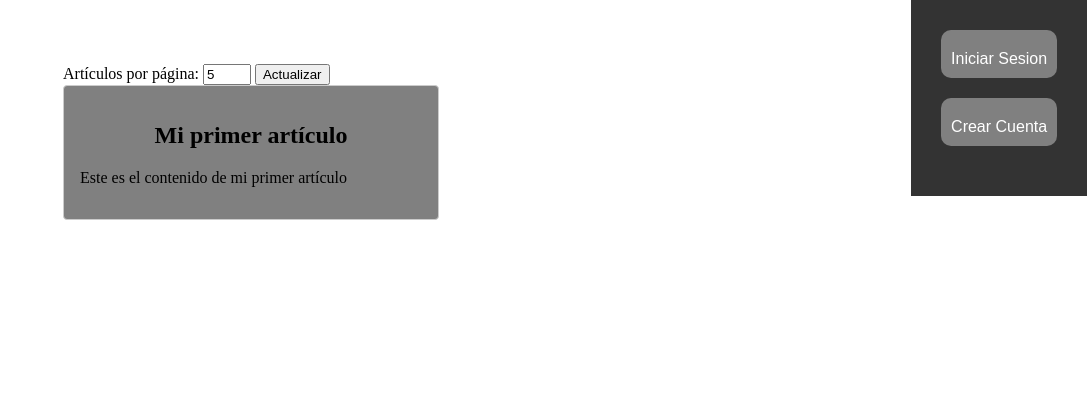
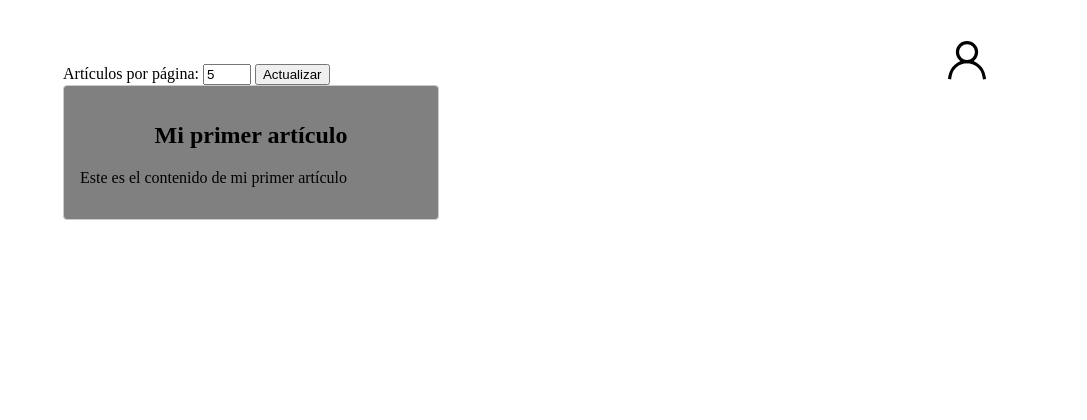
Before and after one commit to Christian270304/Backend-Pt05, a PHP site: page / in a window 1280 px wide. Shown: the top 420 px of the page, without its empty margins (193-1280 px from the left). Run offline with PHP 8.4, Linux system fonts and the light colour scheme; data comes from the database, SQL or seed files in the repository.

Commit message:
Solucionar pequeños errores al no encontrar algunas funciones el programa

```diff
--- a/Estilos/estilos.css
+++ b/Estilos/estilos.css
@@ -20,10 +20,11 @@ body {
 
 .nav-grid {
   grid-area: nav;
+  display: flex;
   min-height: 100vh;
   background-color: #333;
   align-items: center;
-  justify-items: center;
+  height: 100vh;
 }
 
 .nav-bar {
@@ -34,10 +35,7 @@ body {
   padding: 30px;
   position: sticky;
   top: 0;
-  max-height: 100vh;
-  min-width: 5vw;
   width: fit-content;
-  padding-top: 80%;
 }
 
 .nav-bar ul {
--- a/Estilos/estilosInicio.css
+++ b/Estilos/estilosInicio.css
@@ -17,75 +17,74 @@
 }
 
 /*Barra de navegacion*/
-.nav-grid {
-    position: absolute;
-    top: 0;
-    right: 0;
-    background-color: #333;
-    align-items: center;
-    justify-items: center;
-    padding: 10px;
-    z-index: 1000;
+/* Posicionar el contenedor del icono en la parte superior derecha */
+.menu {
+  position: fixed;
+  top: 40px;
+  right: 100px;
+  z-index: 1000;
 }
 
-.nav-bar {
-    display: grid;
-    grid-template-columns: 1fr;
-    align-items: center;
-    font-family: sans-serif;
-    padding: 20px;
+/* Estilo para el contenedor del icono */
+.account-icon {
+  position: relative;
+  display: inline-block;
 }
 
-.nav-bar ul {
-    display: grid;
-    grid-template-rows: repeat(4, auto);
-    list-style: none;
-    margin: 0;
-    padding: 0;
+/* Estilo del icono */
+.account-icon img {
+  width: 40px;
+  height: 40px;
+  cursor: pointer;
+  transition: transform 0.3s ease, opacity 0.3s ease; /* Transiciones suaves */
 }
 
-.nav-bar li {
-    background-color: gray;
-    padding: 0;
-    border-radius: 10px;
-    margin-bottom: 20px;
-    position: relative;
+/* Estilo del menú desplegable (oculto por defecto) */
+.account-icon .dropdown {
+  display: none;
+  position: absolute;
+  top: -20px; /* Alinea el menú exactamente en el lugar del icono */
+  right: -20px;
+  background-color: #333;
+  min-width: 150px;
+  box-shadow: 0px 8px 16px rgba(0, 0, 0, 0.2);
+  z-index: 1;
+  opacity: 0;
+  visibility: hidden;
+  transition: opacity 0.3s ease, visibility 0.3s ease;
 }
 
-.nav-bar li a {
-    display: flex;
-    flex-direction: column;
-    justify-content: center;
-    align-items: center;
-    padding: 10px;
-    color: #fff;
-    border-radius: 10px;
-    text-decoration: none;
-    transition: background 0.3s ease;
-    width: 83%;
+/* Estilo de los enlaces dentro del desplegable */
+.account-icon .dropdown li {
+  list-style: none;
 }
 
-.nav-bar li:hover a {
-    background: #212120;
+.account-icon .dropdown li a {
+  display: block;
+  color: white;
+  padding: 12px 16px;
+  text-decoration: none;
+  background-color: gray;
+  transition: background-color 0.3s ease;
 }
 
-.nav-bar li:hover {
-    transform: translateY(-5px);
-    box-shadow: 0 0 10px rgba(0, 0, 0, 0.2);
+.account-icon .dropdown li a:hover {
+  background-color: #212120; /* Color de fondo al pasar el ratón */
 }
 
-.nav-bar li:hover .icon {
-    transform: scale(1.2);
+/* Cuando el ratón esté sobre el icono, desaparece el ícono y aparece el menú */
+.account-icon:hover img {
+  transform: scale(0.1); /* Reduce el tamaño del ícono a casi 0 */
+  opacity: 0; /* Elimina la visibilidad del ícono */
 }
 
-.nav-bar li span {
-    transition: opacity 0.3s ease;
-    margin-top: 10px;
+.account-icon:hover .dropdown {
+  display: block;
+  opacity: 1;
+  visibility: visible;
 }
 
-.nav-bar li:hover span {
-    opacity: 1;
-}
+
 
 
 
--- a/Html/Borrar.php
+++ b/Html/Borrar.php
@@ -13,7 +13,8 @@
         <div class="nav-grid">
             <nav class="nav-bar">
                 <ul>
-                <li><a href="index.php?pagina=Mostrar"><img class="icon" src="Imagenes/newspaper.svg"><span>Articles</span></a></li>
+                    <li><a href="index.php?pagina=MostrarInici"><img class="icon" src="Imagenes/logout.svg"><span>Cerrar Sesion</span></a></li>
+                    <li><a href="index.php?pagina=Mostrar"><img class="icon" src="Imagenes/newspaper.svg"><span>Articles</span></a></li>
                     <li><a href="index.php?pagina=Insertar"><img class="icon" src="Imagenes/add-square.svg"><span>Insertar Article</span></a></li>
                     <li><a href="index.php?pagina=Borrar"><img class="icon" src="Imagenes/delete-button.svg"><span>Borrar Article</span></a></li>
                     <li><a href="index.php?pagina=Modificar"><img class="icon" src="Imagenes/edit.svg"><span>Modificar Article</span></a></li>
--- a/Html/BorrarVerificar.php
+++ b/Html/BorrarVerificar.php
@@ -13,6 +13,7 @@
         <div class="nav-grid">
         <nav class="nav-bar">
             <ul>
+                <li><a href="index.php?pagina=MostrarInici"><img class="icon" src="Imagenes/logout.svg"><span>Cerrar Sesion</span></a></li>
                 <li><a href="index.php?pagina=Mostrar"><img class="icon" src="Imagenes/newspaper.svg"><span>Articles</span></a></li>
                 <li><a href="index.php?pagina=Insertar"><img class="icon" src="Imagenes/add-square.svg"><span>Insertar Article</span></a></li>
                 <li><a href="index.php?pagina=Borrar"><img class="icon" src="Imagenes/delete-button.svg"><span>Borrar Article</span></a></li>
--- a/Html/Login.php
+++ b/Html/Login.php
@@ -5,7 +5,7 @@
     <meta charset="UTF-8">
     <meta name="viewport" content="width=device-width, initial-scale=1.0">
     <link href="Estilos/Login.css" rel="stylesheet">
-    <title>Document</title>
+    <title>Iniciar Sesion</title>
 </head>
 
 <body>
@@ -16,9 +16,7 @@
         <h4 class="title">Iniciar Sesion</h4>
         <form method="POST" action="index.php?pagina=Login">
             <div class="field">
-                <svg class="input-icon" viewBox="0 0 500 500" xmlns="http://www.w3.org/2000/svg">
-                    <path d="M207.8 20.73c-93.45 18.32-168.7 93.66-187 187.1c-27.64 140.9 68.65 266.2 199.1 285.1c19.01 2.888 36.17-12.26 36.17-31.49l.0001-.6631c0-15.74-11.44-28.88-26.84-31.24c-84.35-12.98-149.2-86.13-149.2-174.2c0-102.9 88.61-185.5 193.4-175.4c91.54 8.869 158.6 91.25 158.6 183.2l0 16.16c0 22.09-17.94 40.05-40 40.05s-40.01-17.96-40.01-40.05v-120.1c0-8.847-7.161-16.02-16.01-16.02l-31.98 .0036c-7.299 0-13.2 4.992-15.12 11.68c-24.85-12.15-54.24-16.38-86.06-5.106c-38.75 13.73-68.12 48.91-73.72 89.64c-9.483 69.01 43.81 128 110.9 128c26.44 0 50.43-9.544 69.59-24.88c24 31.3 65.23 48.69 109.4 37.49C465.2 369.3 496 324.1 495.1 277.2V256.3C495.1 107.1 361.2-9.332 207.8 20.73zM239.1 304.3c-26.47 0-48-21.56-48-48.05s21.53-48.05 48-48.05s48 21.56 48 48.05S266.5 304.3 239.1 304.3z"></path>
-                </svg>
+            <svg class="input-icon" width="800px" height="800px" viewBox="0 0 24 24" id="Layer_1" data-name="Layer 1" xmlns="http://www.w3.org/2000/svg"><defs><style>.cls-1{stroke-miterlimit:10;stroke-width:1.91px;}</style></defs><circle class="cls-1" cx="12" cy="7.25" r="5.73"/><path class="cls-1" d="M1.5,23.48l.37-2.05A10.3,10.3,0,0,1,12,13h0a10.3,10.3,0,0,1,10.13,8.45l.37,2.05"/></svg>
                 <input autocomplete="off" id="logemail" placeholder="Username" class="input-field" name="username" type="namespace" value="<?php echo isset($username) ? $username : ''; ?>">
             </div>
             <div class="field">
--- a/Html/Modificar.php
+++ b/Html/Modificar.php
@@ -15,7 +15,8 @@
         <div class="nav-grid">
             <nav class="nav-bar">
                 <ul>
-                <li><a href="index.php?pagina=Mostrar"><img class="icon" src="Imagenes/newspaper.svg"><span>Articles</span></a></li>
+                    <li><a href="index.php?pagina=MostrarInici"><img class="icon" src="Imagenes/logout.svg"><span>Cerrar Sesion</span></a></li>
+                    <li><a href="index.php?pagina=Mostrar"><img class="icon" src="Imagenes/newspaper.svg"><span>Articles</span></a></li>
                     <li><a href="index.php?pagina=Insertar"><img class="icon" src="Imagenes/add-square.svg"><span>Insertar Article</span></a></li>
                     <li><a href="index.php?pagina=Borrar"><img class="icon" src="Imagenes/delete-button.svg"><span>Borrar Article</span></a></li>
                     <li><a href="index.php?pagina=Modificar"><img class="icon" src="Imagenes/edit.svg"><span>Modificar Article</span></a></li>
--- a/Html/ModificarArticulo.php
+++ b/Html/ModificarArticulo.php
@@ -15,6 +15,7 @@
         <div class="nav-grid">
             <nav class="nav-bar">
                 <ul>
+                    <li><a href="index.php?pagina=MostrarInici"><img class="icon" src="Imagenes/logout.svg"><span>Cerrar Sesion</span></a></li>
                     <li><a href="index.php?pagina=Mostrar"><img class="icon" src="Imagenes/newspaper.svg"><span>Articles</span></a></li>
                     <li><a href="index.php?pagina=Insertar"><img class="icon" src="Imagenes/add-square.svg"><span>Insertar Article</span></a></li>
                     <li><a href="index.php?pagina=Borrar"><img class="icon" src="Imagenes/delete-button.svg"><span>Borrar Article</span></a></li>
--- a/Html/MostrarInici.php
+++ b/Html/MostrarInici.php
@@ -10,14 +10,15 @@
 <body>
 
     <div class="container">
-        <div class="nav-grid">
-            <nav class="nav-bar">
-                <ul>
-                    <li><a href="index.php?pagina=Login"><span>Iniciar Sesion</span></a></li>
-                    <li><a href="index.php?pagina=SignUp"><span>Crear Cuenta</span></a></li>
-                </ul>
-            </nav>
+    <div class="menu">
+        <div class="account-icon">
+            <img src="Imagenes/account.svg" alt="Cuenta">
+            <ul class="dropdown">
+                <li><a href="index.php?pagina=Login">Iniciar Sesión</a></li>
+                <li><a href="index.php?pagina=SignUp">Crear Cuenta</a></li>
+            </ul>
         </div>
+    </div>
         <div class="content">
             <form method="get" action="">
                 <label for="articulosPorPagina">Artículos por página:</label>
--- a/Html/SignUp.php
+++ b/Html/SignUp.php
@@ -5,7 +5,7 @@
     <meta charset="UTF-8">
     <meta name="viewport" content="width=device-width, initial-scale=1.0">
     <link href="Estilos/SignUp.css" rel="stylesheet">
-    <title>Document</title>
+    <title>Crear Cuenta</title>
 </head>
 
 <body>
@@ -16,9 +16,7 @@
         <h4 class="title">Crear Cuenta</h4>
         <form method="POST" action="index.php?pagina=SignUp">
             <div class="field">
-                <svg class="input-icon" viewBox="0 0 500 500" xmlns="http://www.w3.org/2000/svg">
-                    <path d="M207.8 20.73c-93.45 18.32-168.7 93.66-187 187.1c-27.64 140.9 68.65 266.2 199.1 285.1c19.01 2.888 36.17-12.26 36.17-31.49l.0001-.6631c0-15.74-11.44-28.88-26.84-31.24c-84.35-12.98-149.2-86.13-149.2-174.2c0-102.9 88.61-185.5 193.4-175.4c91.54 8.869 158.6 91.25 158.6 183.2l0 16.16c0 22.09-17.94 40.05-40 40.05s-40.01-17.96-40.01-40.05v-120.1c0-8.847-7.161-16.02-16.01-16.02l-31.98 .0036c-7.299 0-13.2 4.992-15.12 11.68c-24.85-12.15-54.24-16.38-86.06-5.106c-38.75 13.73-68.12 48.91-73.72 89.64c-9.483 69.01 43.81 128 110.9 128c26.44 0 50.43-9.544 69.59-24.88c24 31.3 65.23 48.69 109.4 37.49C465.2 369.3 496 324.1 495.1 277.2V256.3C495.1 107.1 361.2-9.332 207.8 20.73zM239.1 304.3c-26.47 0-48-21.56-48-48.05s21.53-48.05 48-48.05s48 21.56 48 48.05S266.5 304.3 239.1 304.3z"></path>
-                </svg>
+            <svg class="input-icon" width="800px" height="800px" viewBox="0 0 24 24" id="Layer_1" data-name="Layer 1" xmlns="http://www.w3.org/2000/svg"><defs><style>.cls-1{stroke-miterlimit:10;stroke-width:1.91px;}</style></defs><circle class="cls-1" cx="12" cy="7.25" r="5.73"/><path class="cls-1" d="M1.5,23.48l.37-2.05A10.3,10.3,0,0,1,12,13h0a10.3,10.3,0,0,1,10.13,8.45l.37,2.05"/></svg>
                 <input autocomplete="off" id="logemail" placeholder="Username" class="input-field" name="username" type="namespace" value="<?php echo isset($username) ? $username : ''; ?>">
             </div>
             <div class="field">
--- a/index.php
+++ b/index.php
@@ -85,6 +85,7 @@
             case 'BorrarVerificar':
                 if ($_POST['boton'] === 'Si') {
                     // Acción cuando se presiona el botón "Sí"
+                    require_once 'Controlador/Borrar.php';
                     borrar($_POST['titulo'],$_POST['cuerpo']);
                 } elseif ($_POST['boton'] === 'No') {
                     // Acción cuando se presiona el botón "No"
```
Also changed, not shown: Imagenes/account.svg (added), Imagenes/profile-user-account.svg (added).
